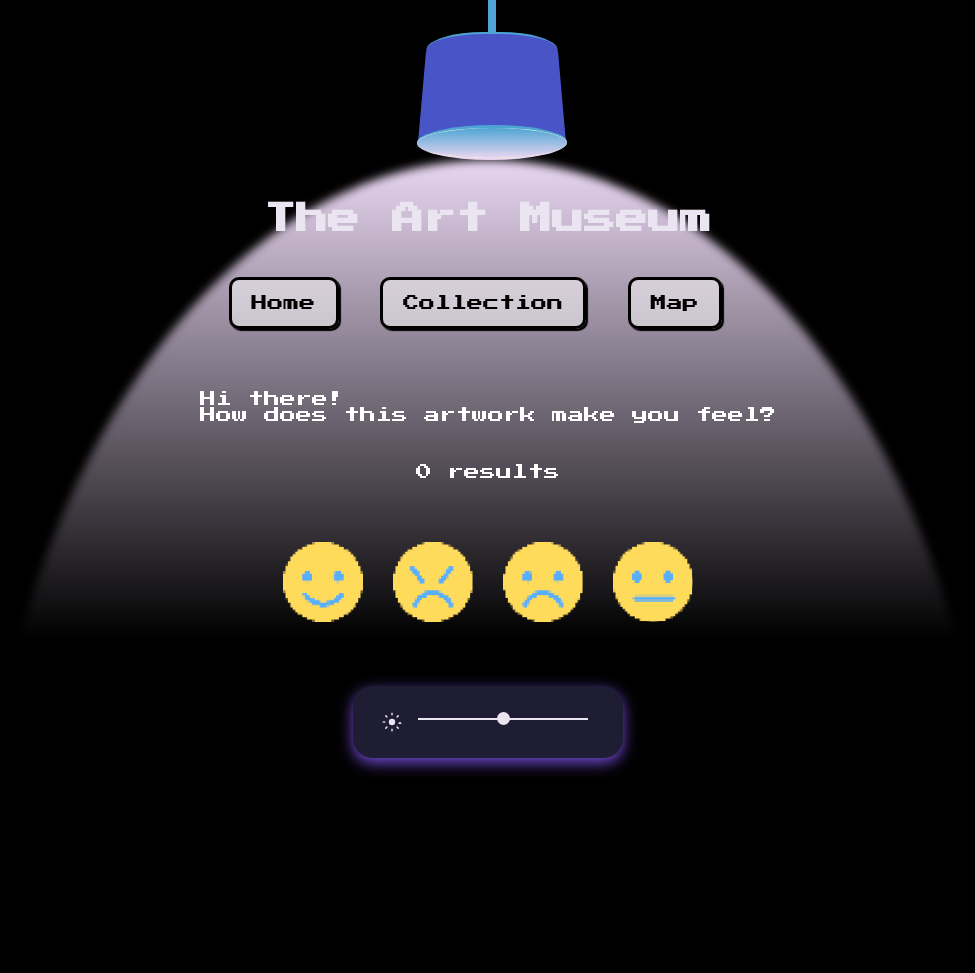
After one commit to UQdeco3500/Monalisa, a PHP site: page /index.php in a window 1280 px wide. The commit adds this page. Shown: the top 973 px of the page, without its empty margins (152-1127 px from the left). Run offline with PHP 8.4, Linux system fonts and the light colour scheme; data that the repository does not hold is empty; a stand-in replaces the project's code that opens the database connection; some libraries are stand-ins or nearby versions.

Commit message:
swiper bundle phpp

```diff
--- /dev/null
+++ b/db_connect.php
@@ -0,0 +1,18 @@
+<?php
+$servername = "localhost";
+$username = "root";
+$password = "monalisa";
+$dbname = "monalisa";
+
+// Create connection
+$conn = new mysqli($servername, $username, $password, $dbname);
+
+// Check connection
+if ($conn->connect_error) {
+    die("Connection failed: " . $conn->connect_error);
+}
+
+$sql = "SELECT `Artwork Name`, `Image`, `Artist`, `Year`, `Happy Description`, `Angry Description`, `Sad Description`, `Neutral Description` FROM `monalisa`";
+$result = $conn->query($sql);
+
+?>
--- /dev/null
+++ b/index.php
@@ -0,0 +1,129 @@
+<!DOCTYPE html>
+<html lang="pt-br">
+<head>
+    <meta charset="UTF-8" />
+    <meta http-equiv="X-UA-Compatible" content="IE=edge" />
+    <meta name="viewport" content="width=device-width, initial-scale=1.0" />
+
+    <title>Pixel Art Museum</title>
+
+    <!-- Favicon and Icon -->
+    <link rel="icon" type="image/png" href="img/icon.gif" />
+
+    <!-- Font -->
+    <link rel="preconnect" href="https://fonts.gstatic.com" />
+    <link href="https://fonts.googleapis.com/css2?family=Press+Start+2P&display=swap" rel="stylesheet" />
+
+    <!-- Stylesheets -->
+    <link rel="stylesheet" href="css/reset.css" />
+    <link rel="stylesheet" href="css/main-pages.css" />
+    <link rel="stylesheet" href="css/main-nav.css" />
+    <link rel="stylesheet" href="css/main-background.css" />
+    <link rel="stylesheet" href="css/color-background.css" />
+    <link rel="stylesheet" href="css/main-title.css" />
+    <link rel="stylesheet" href="css/light.css" />
+    <link rel="stylesheet" href="css/emoji-nav.css">
+    <link rel="stylesheet" href="css/words.css">
+    <link rel="stylesheet" href="css/swiper-bundle.min.css"/>
+</head>
+
+<body>
+    <div class="lamp-wrapper">
+      <div class="lamp-rope"></div>
+      <div class="lamp">
+          <div class="lamp-part -top"></div>
+          <div class="lamp-part -top-part"></div>
+          <div class="lamp-part -top-part right"></div>
+          <div class="lamp-part -body"></div>
+          <div class="lamp-part -body right"></div>
+          <div class="lamp-part -bottom"></div>
+          <div class="bulb"></div>
+      </div>
+      <div class="wall-light-shadow"></div>
+    </div>
+
+    <h1 class="main-title">The Art Museum</h1>
+    <nav class="main-nav">
+      <a class="main-pages" href="index.html">Home</a>
+      <a class="main-pages" href="collection.html"> Collection</a>
+      <a class="main-pages" href="map.html">Map</a>
+    </nav>
+
+    <div class="words">
+      <p>Hi there!</p>
+      <p>How does this artwork make you feel?</p>
+    </div>
+
+    <?php include 'db_connect.php';
+    if ($result->num_rows > 0) {
+    ?>
+
+    <div class="swiper mySwiper">
+        <div class="swiper-wrapper">
+            <?php
+            while($row = $result->fetch_assoc()) {
+                echo "<div class='swiper-slide slide_1'>";
+                echo "<img src='" . $row['Image'] . "' alt='" . $row['Artwork Name'] . "'>";
+                echo "</div>";
+            }
+            ?>
+        </div>
+        <div class="swiper-button-next"></div>
+        <div class="swiper-button-prev"></div>
+    </div>
+
+<!-- Swiper JS -->
+<script src="https://unpkg.com/swiper/swiper-bundle.min.js"></script>
+
+<!-- Swiper Initialization -->
+<script>
+document.addEventListener("DOMContentLoaded", function() {
+    const mySwiper = new Swiper('.mySwiper', {
+        navigation: {
+            nextEl: '.swiper-button-next',
+            prevEl: '.swiper-button-prev',
+        },
+    });
+});
+</script>
+
+<?php
+} else {
+    echo "0 results";
+}
+$conn->close();
+?>
+
+    <nav class="emoji-nav">
+      <button type="button">
+        <img src="img/emoji/happy.png" alt="Click Me!">
+      </button>
+      <button type="button">
+        <img src="img/emoji/angry.png" alt="Click Me!">
+      </button>
+      <button type="button">
+        <img src="img/emoji/sad.png" alt="Click Me!">
+      </button>
+      <button type="button">
+        <img src="img/emoji/neutral.png" alt="Click Me!">
+      </button>
+    </nav>
+
+    <form oninput="body.setAttribute('data-light', slider.value)">
+        <div class="icon sun">
+            <div class="ray"></div>
+            <div class="ray"></div>
+            <div class="ray"></div>
+            <div class="ray"></div>
+            <div class="ray"></div>
+            <div class="ray"></div>
+            <div class="ray"></div>
+            <div class="ray"></div>
+        </div>
+        <input type="range" id="slider" value="5" min="0" max="10">
+    </form>
+
+    <script src="js/scrollreveal.min.js"></script>
+    <script src="js/script.js"></script>
+</body>
+</html>
--- /dev/null
+++ b/js/emoji_button.js
@@ -0,0 +1,3 @@
+function showDescription(emotion, artworkName) {
+    window.location.href = "description_page.php?emotion=" + emotion + "&artwork=" + artworkName;
+}
```
Also changed, not shown: description_page.php (renamed from info_page_happy.html, +16 -4 lines), 2 other files.
